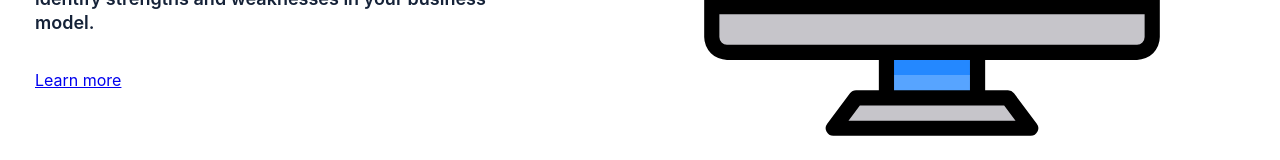
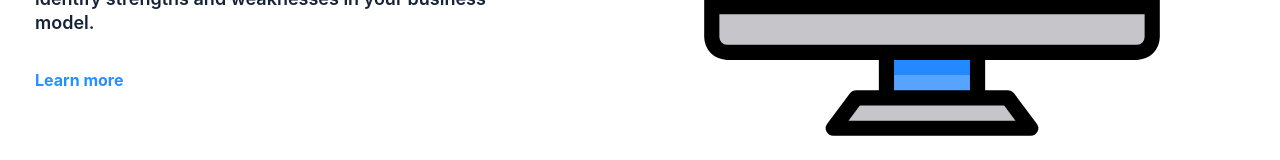
Before and after one commit to niiiiiiiiiiix/data-reporting-platform, a React (Create React App) app: page / in a window 1280 px wide. Shown: the part 545-705 px from the top of the page. Built offline with nearby package versions, Linux system fonts and the light colour scheme.

Commit message:
Stylistic changes

```diff
--- a/src/components/HomePage/HeroSection.css
+++ b/src/components/HomePage/HeroSection.css
@@ -85,6 +85,31 @@
   display: inline-block;
 }
 
+.button-link {
+  /* height: 40px;
+  width: 20%;
+  border-radius: 8px;
+  border-width: 40px;
+  background-color: #152238;
+  text-decoration: none;
+  display: flex;
+  align-items: center;
+  justify-content: center; */
+}
+
+.button-link a {
+  text-decoration: none;
+  color: rgb(39, 143, 255);
+  /* color: #f5f5f5; */
+  font-weight: bold;
+}
+
+.button-link:hover {
+  cursor: pointer;
+  background-color: rgb(39, 143, 255);
+  transition: all 0.4s ease-out;
+}
+
 @media screen and (max-width: 991) {
   .hero-container {
     padding-right: 30px;
--- a/src/components/HomePage/HeroSection.js
+++ b/src/components/HomePage/HeroSection.js
@@ -42,7 +42,9 @@ function HeroSection({
                 >
                   {description}
                 </p>
-                <Link to="/sign-up">{buttonLabel}</Link>
+                <div className="button-link">
+                  <Link to="/sign-up">{buttonLabel}</Link>
+                </div>
               </div>
             </div>
             <div className="col">
```
